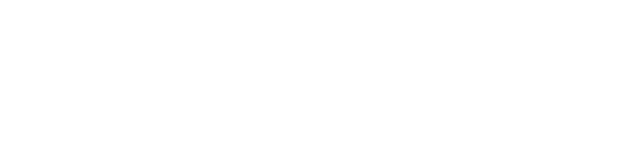
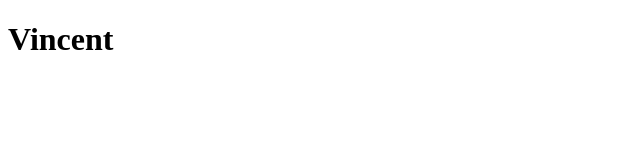
Before and after one commit to jchm/vincent, a plain HTML site: page index.html in a window 1280 px wide. Shown: the whole page, without its empty margins (0-640 px from the left). Drawn offline with Linux system fonts and the light colour scheme.

Commit message:
Fix typo

```diff
--- a/index.html
+++ b/index.html
@@ -7,6 +7,6 @@
         <meta name="viewport" content="width=device-width">
     </head>
     <body>
-      <h1><Vincent/h1>
+      <h1>Vincent</h1>
     </body>
 </html>
```
